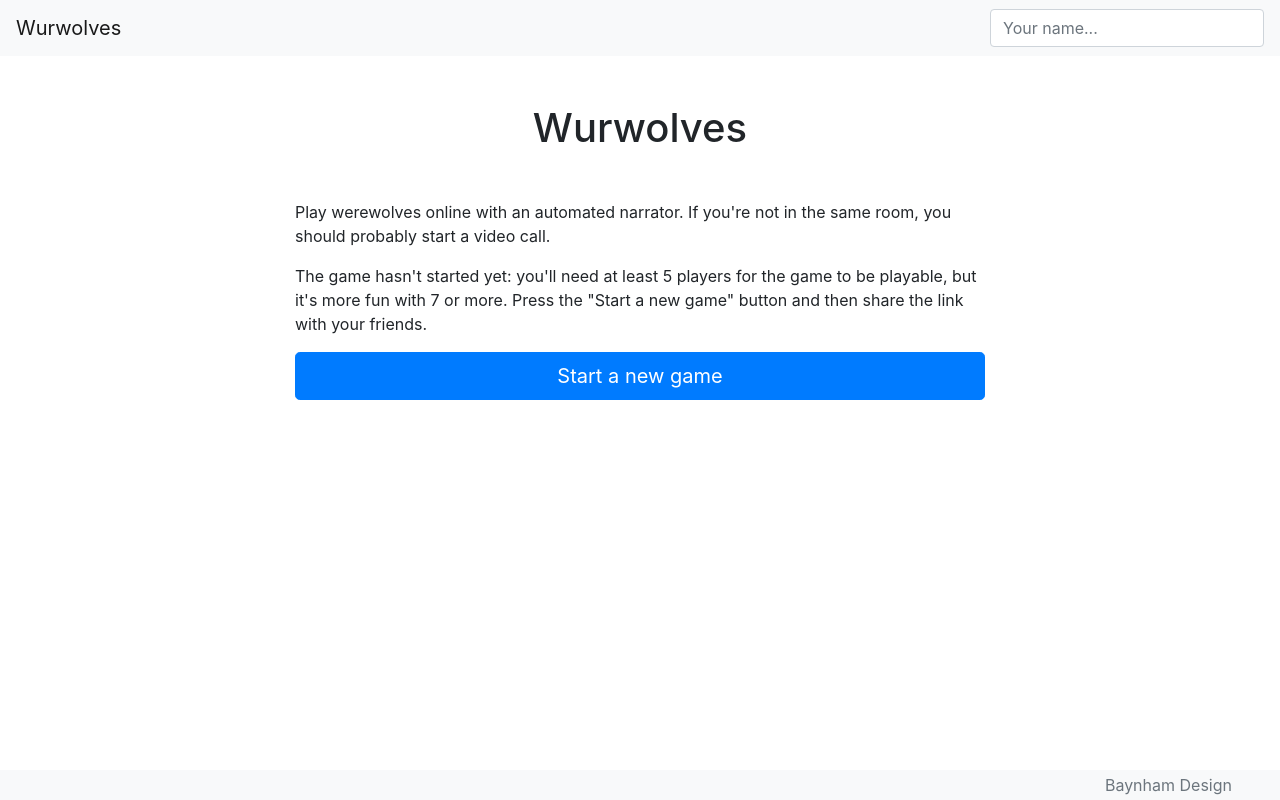
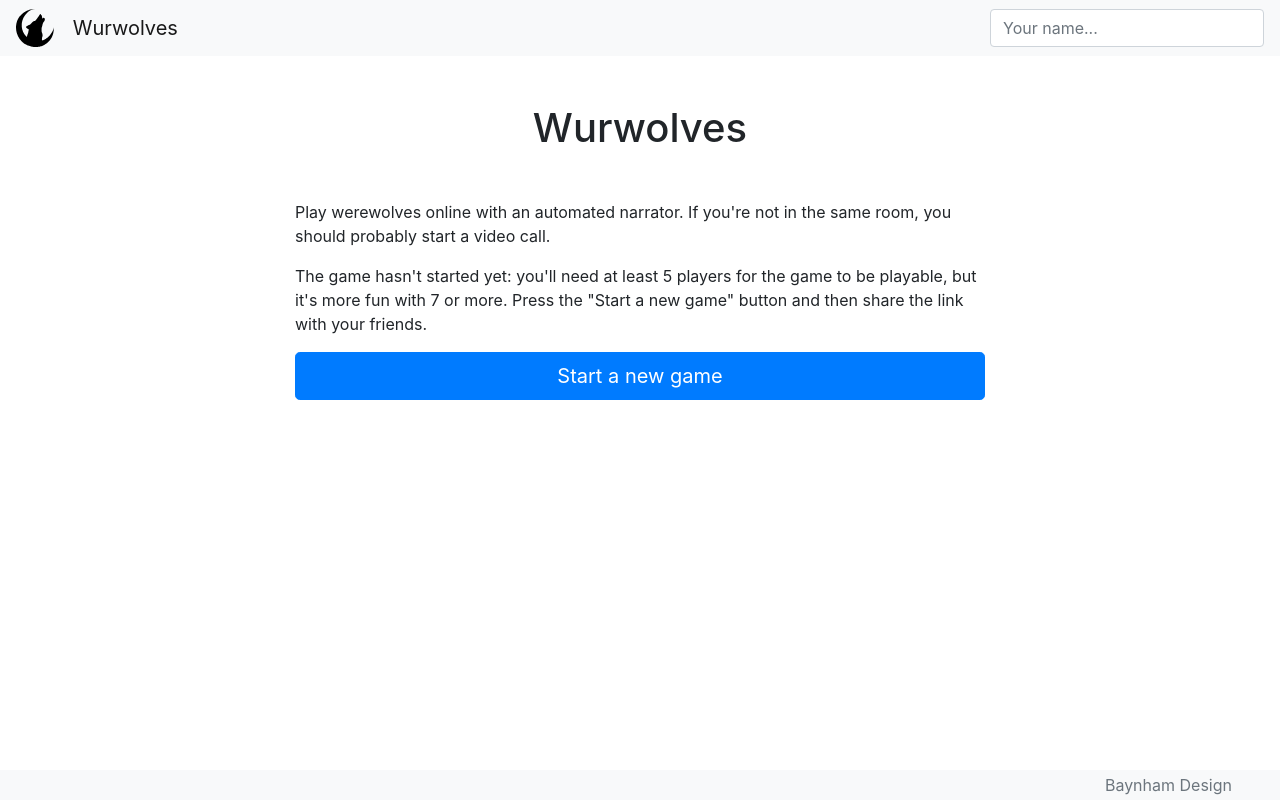
Before and after one commit to charlesbaynham/wurwolves, a React (Create React App) app in the folder react-ui/: page / in a window 1280 px wide. Built offline with nearby package versions, Linux system fonts and the light colour scheme.

Commit message:
Placeholder logo

```diff
--- a/react-ui/src/App.css
+++ b/react-ui/src/App.css
@@ -8,6 +8,11 @@
 
 .NIGHT {
   color: white;
+}
+
+#logo {
+  width: 1cm;
+  margin-right: 0.5cm;
 }
 
 .player {
--- a/react-ui/src/features/Topbar.js
+++ b/react-ui/src/features/Topbar.js
@@ -21,6 +21,7 @@ function Topbar(props) {
 
   return (
     <Navbar expand="lg" bg="light" className="bg-secondary bg-night-black">
+      <img src="/images/logo.svg" id="logo" />
       <a className="navbar-brand" href="/">Wurwolves</a>
       <Form className="ml-auto" onSubmit={e => {
         e.preventDefault()
```
Also changed, not shown: react-ui/public/images/logo.svg (added).
